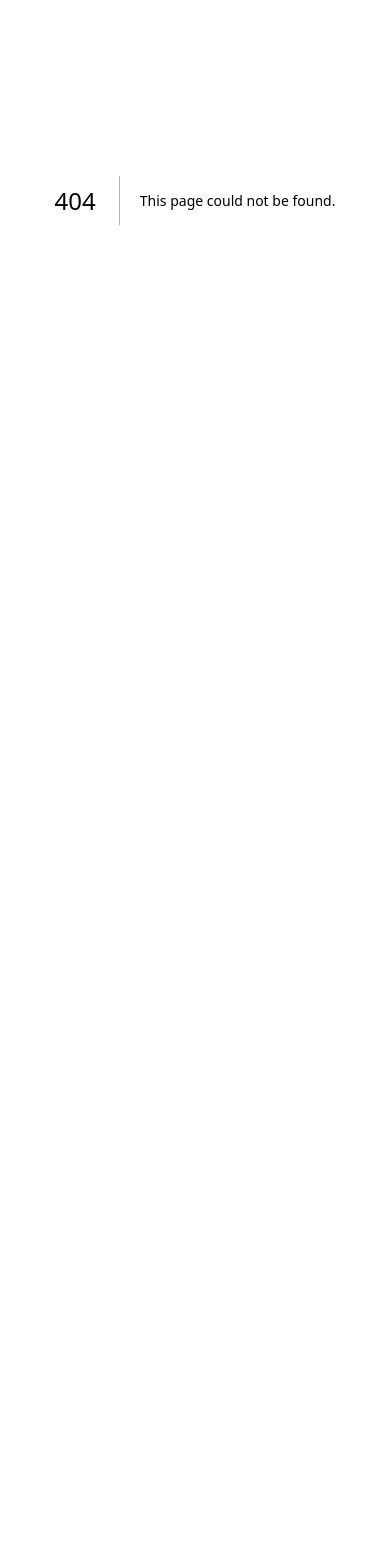
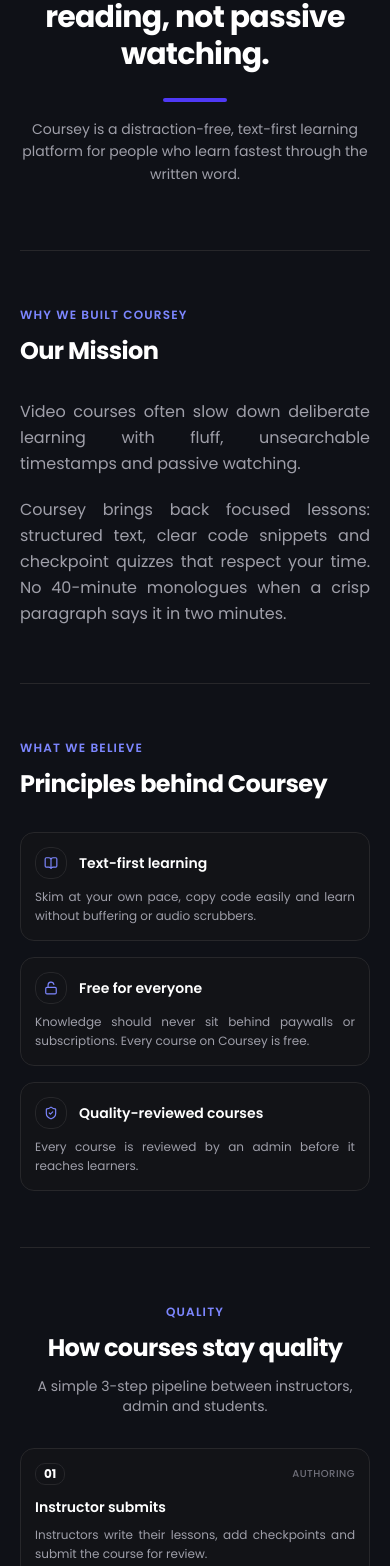
Before and after one commit to hammadgul-dev/coursey, a Next.js app: page /about in a window 390 px wide. Before the commit this address had no page. Shown: the part 222-1788 px from the top of the page. Before the commit the page ends 844 px from the top, so only its background shows below. Built offline with nearby package versions, Linux system fonts and the light colour scheme.

Commit message:
Add about page with responsive UI

```diff
--- /dev/null
+++ b/src/app/(main)/about/page.tsx
@@ -0,0 +1,154 @@
+import Link from "next/link"
+import {ArrowRight, Plus} from "lucide-react"
+import {mission, beliefs, steps} from "@/data/aboutData"
+
+export let metadata = {
+  title: "About | Coursey",
+  description: "Learning built for deep reading, not passive watching.",
+}
+
+export default function AboutPage() {
+  let card =
+    "group rounded-xl border border-gray-200 bg-white p-6 transition-colors duration-300 hover:border-indigo-500 dark:border-zinc-800 dark:bg-zinc-900/40 dark:hover:border-indigo-500"
+
+  return (
+    <main className="mx-auto max-w-6xl px-5 sm:px-8">
+      <section className="flex flex-col items-center py-16 text-center sm:py-24">
+        <span className="fade-up rounded-full border border-gray-200 px-4 py-1.5 text-xs font-semibold uppercase tracking-widest text-indigo-600 dark:border-zinc-800 dark:text-indigo-400">
+          About Coursey
+        </span>
+        <h1
+          className="fade-up mt-6 max-w-3xl text-3xl font-bold leading-tight tracking-tight text-gray-900 sm:text-5xl dark:text-white"
+          style={{animationDelay: "80ms"}}
+        >
+          Learning built for deep reading, not passive watching.
+        </h1>
+        <div className="bar-grow mt-6 h-1 w-16 rounded-full bg-indigo-600" />
+        <p
+          className="fade-up mt-4 max-w-2xl text-sm leading-relaxed text-gray-600 sm:mt-6 sm:text-base dark:text-zinc-400"
+          style={{animationDelay: "160ms"}}
+        >
+          Coursey is a distraction-free, text-first learning platform for people
+          who learn fastest through the written word.
+        </p>
+      </section>
+
+      <section className="grid gap-8 border-t border-gray-200 py-14 sm:py-20 md:grid-cols-2 md:gap-16 dark:border-zinc-800">
+        <div className="fade-up">
+          <p className="text-xs font-semibold uppercase tracking-widest text-indigo-600 dark:text-indigo-400">
+            Why we built Coursey
+          </p>
+          <h2 className="mt-3 text-2xl font-bold tracking-tight text-gray-900 sm:text-3xl dark:text-white">
+            Our Mission
+          </h2>
+        </div>
+        <div className="space-y-5 text-justify">
+          {mission.map((p: string, i: number) => (
+            <p
+              key={i}
+              className="fade-up text-base leading-relaxed text-gray-600 dark:text-zinc-400"
+              style={{animationDelay: `${(i + 1) * 120}ms`}}
+            >
+              {p}
+            </p>
+          ))}
+        </div>
+      </section>
+
+      <section className="border-t border-gray-200 py-14 sm:py-20 dark:border-zinc-800">
+        <div className="fade-up">
+          <p className="text-xs font-semibold uppercase tracking-widest text-indigo-600 dark:text-indigo-400">
+            What we believe
+          </p>
+          <h2 className="mt-3 text-2xl font-bold tracking-tight text-gray-900 sm:text-3xl dark:text-white">
+            Principles behind Coursey
+          </h2>
+        </div>
+        <div className="mt-8 grid gap-4 sm:mt-10 sm:gap-5 md:grid-cols-3">
+          {beliefs.map((b: any, i: number) => {
+            let Icon = b?.icon
+            return (
+              <div
+                key={b?.title}
+                className="fade-up group rounded-xl border border-gray-200 bg-white p-3.5 transition-colors duration-300 hover:border-indigo-500 dark:border-zinc-800 dark:bg-zinc-900/40 dark:hover:border-indigo-500 sm:p-4"
+                style={{animationDelay: `${i * 100}ms`}}
+              >
+                <div className="flex items-center gap-3">
+                  <div className="flex h-8 w-8 shrink-0 items-center justify-center rounded-xl border border-gray-200 text-indigo-600 transition-all duration-300 group-hover:border-indigo-600 group-hover:bg-indigo-600 group-hover:text-white sm:h-9 sm:w-9 dark:border-zinc-800 dark:text-indigo-400 dark:group-hover:text-white">
+                    {Icon && (
+                      <Icon className="h-3.5 w-3.5 transition-transform duration-300 group-hover:scale-110" />
+                    )}
+                  </div>
+                  <h3 className="text-sm font-semibold text-gray-900 dark:text-white">
+                    {b?.title}
+                  </h3>
+                </div>
+                <p className="mt-2 text-justify text-xs leading-relaxed text-gray-600 sm:text-sm dark:text-zinc-400">
+                  {b?.text}
+                </p>
+              </div>
+            )
+          })}
+        </div>
+      </section>
+
+      <section className="border-t border-gray-200 py-14 sm:py-20 dark:border-zinc-800">
+        <div className="fade-up text-center">
+          <p className="text-xs font-semibold uppercase tracking-widest text-indigo-600 dark:text-indigo-400">
+            Quality
+          </p>
+          <h2 className="mt-3 text-2xl font-bold tracking-tight text-gray-900 sm:text-3xl dark:text-white">
+            How courses stay quality
+          </h2>
+          <p className="mx-auto mt-3 max-w-xl text-sm text-gray-600 sm:text-base dark:text-zinc-400">
+            A simple 3-step pipeline between instructors, admin and students.
+          </p>
+        </div>
+        <div className="mt-8 grid gap-4 sm:mt-10 sm:gap-5 md:grid-cols-3">
+          {steps.map((s: any, i: number) => (
+            <div
+              key={s?.n}
+              className="fade-up group rounded-xl border border-gray-200 bg-white p-3.5 transition-colors duration-300 hover:border-indigo-500 dark:border-zinc-800 dark:bg-zinc-900/40 dark:hover:border-indigo-500 sm:p-4"
+              style={{animationDelay: `${i * 100}ms`}}
+            >
+              <div className="flex items-center justify-between">
+                <span className="rounded-lg border border-gray-200 px-2 py-0.5 text-xs font-bold text-gray-900 transition-colors duration-300 group-hover:border-indigo-600 group-hover:bg-indigo-600 group-hover:text-white sm:px-2.5 sm:py-1 sm:text-sm dark:border-zinc-800 dark:text-white">
+                  {s?.n}
+                </span>
+                <span className="text-[10px] font-medium uppercase tracking-wider text-gray-500 sm:text-xs dark:text-zinc-500">
+                  {s?.tag}
+                </span>
+              </div>
+              <h3 className="mt-3 text-sm font-semibold text-gray-900 sm:mt-4 sm:text-base dark:text-white">
+                {s?.title}
+              </h3>
+              <p className="mt-2 text-justify text-xs leading-relaxed text-gray-600 sm:text-sm dark:text-zinc-400">
+                {s?.text}
+              </p>
+            </div>
+          ))}
+        </div>
+      </section>
+
+      <section className="border-t border-gray-200 py-12 sm:py-20 dark:border-zinc-800">
+        <div className="fade-up mx-auto max-w-3xl rounded-xl border border-gray-200 bg-gray-50 px-5 py-10 text-center sm:px-6 sm:py-16 dark:border-zinc-800 dark:bg-zinc-900/40">
+          <h2 className="text-xl font-bold tracking-tight text-gray-900 sm:text-3xl dark:text-white">
+            Start reading or share what you know.
+          </h2>
+          <p className="mx-auto mt-3 max-w-md text-xs text-gray-600 sm:text-base dark:text-zinc-400">
+            Learn from text-first courses, or turn your knowledge into one.
+          </p>
+          <div className="mt-6 flex items-center justify-center sm:mt-8">
+            <Link
+              href="/courses"
+              className="group inline-flex w-full cursor-pointer items-center justify-center gap-2 rounded-xl bg-indigo-600 px-5 py-2.5 text-sm font-semibold text-white transition-all duration-200 hover:bg-indigo-700 active:scale-95 sm:w-auto sm:px-6 sm:py-3"
+            >
+              Browse Courses
+              <ArrowRight className="h-4 w-4 transition-transform duration-200 group-hover:translate-x-1" />
+            </Link>
+          </div>
+        </div>
+      </section>
+    </main>
+  )
+}
```
